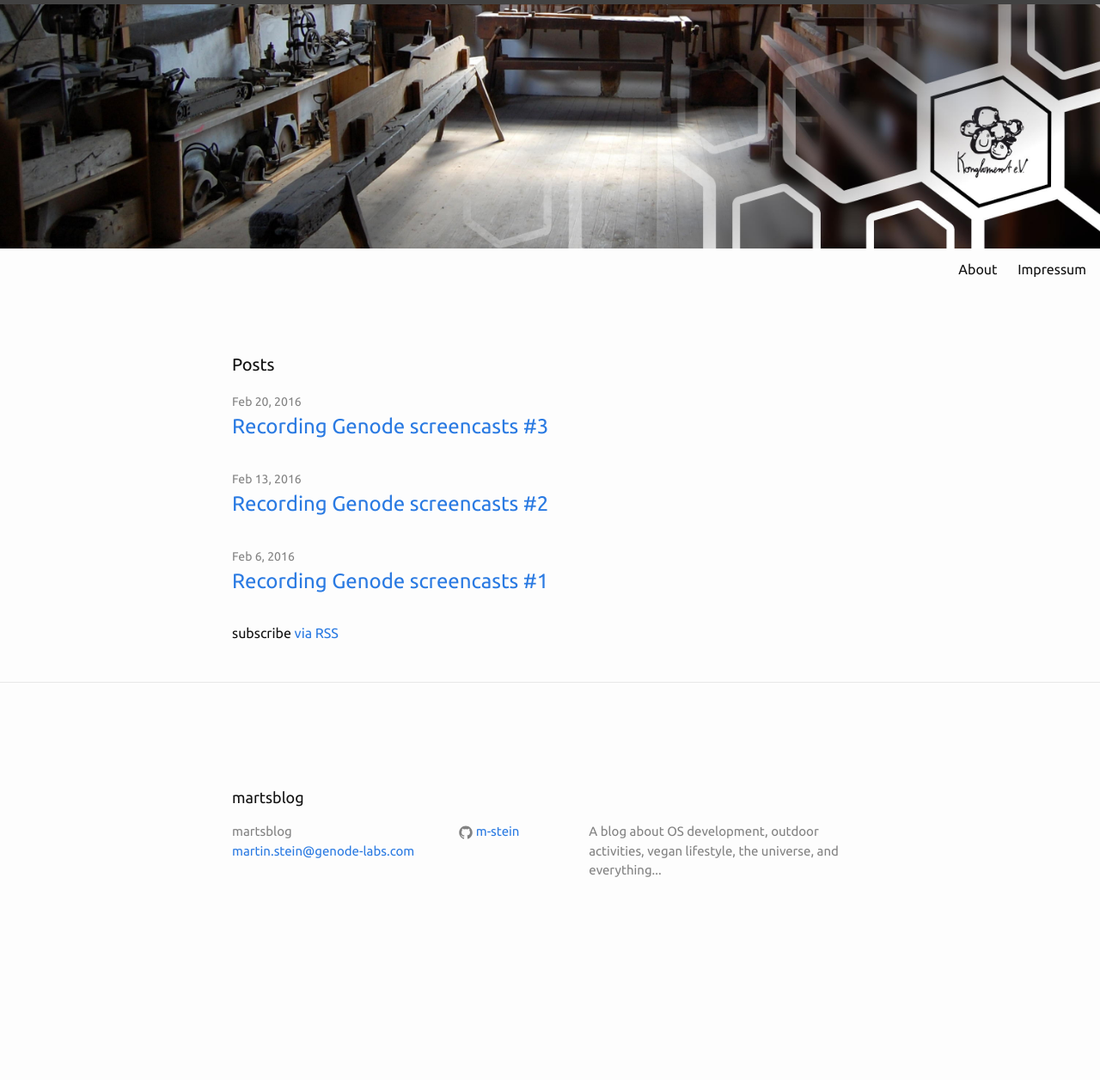
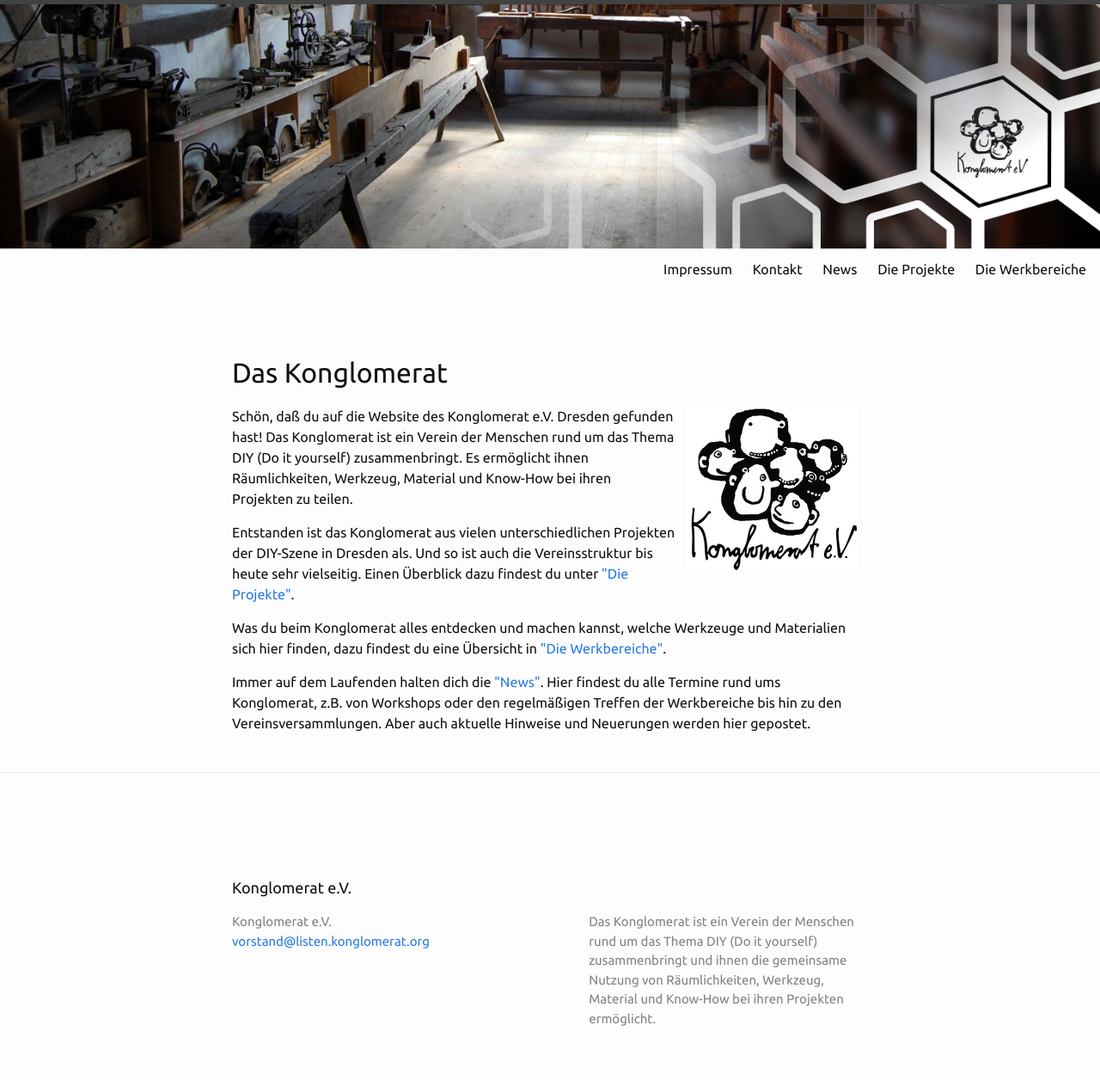
Before and after one commit to konglomerat-org/konglomerat-org.github.io, a Jekyll site: the page built from index.html, in a window 1280 px wide. Shown: the whole page at 86% size. Built offline with Jekyll 4.4.1, drawn with Linux system fonts in a browser that asks for light colours; nearby versions of some CDN libraries; before the commit the page ends 1084 px from its top, so only the background shows below that.

Commit message:
finish prototype

```diff
--- a/_config.yml
+++ b/_config.yml
@@ -6,14 +6,16 @@
 # 'jekyll serve'. If you change this file, please restart the server process.
 
 # Site settings
-title: martsblog
-email: martin.stein@genode-labs.com
+title: Konglomerat e.V.
+email: vorstand@listen.konglomerat.org
 description: >
-  A blog about OS development, outdoor activities, vegan lifestyle, the
-  universe, and everything...
+  Das Konglomerat ist ein Verein der Menschen rund um das Thema DIY (Do it
+  yourself) zusammenbringt und ihnen die gemeinsame Nutzung von
+  Räumlichkeiten, Werkzeug, Material und Know-How bei ihren Projekten
+  ermöglicht.
 baseurl: "" # the subpath of your site, e.g. /blog
-url: "http://m-stein.github.io" # the base hostname & protocol for your site
-github_username: m-stein
+url: "http://m-stein.github.io/konglomerat.org" # the base hostname & protocol for your site
+github_username:
 
 # Build settings
 markdown: kramdown
--- a/index.html
+++ b/index.html
@@ -4,20 +4,30 @@ layout: default
 
 <div class="home">
 
-  <h1 class="page-heading">Posts</h1>
+<h1 id="projekt-fablab-dresden">Das Konglomerat</h1>
 
-  <ul class="post-list">
-    {% for post in site.posts %}
-      <li>
-        <span class="post-meta">{{ post.date | date: "%b %-d, %Y" }}</span>
-
-        <h2>
-          <a class="post-link" href="{{ post.url | prepend: site.baseurl }}">{{ post.title }}</a>
-        </h2>
-      </li>
-    {% endfor %}
-  </ul>
-
-  <p class="rss-subscribe">subscribe <a href="{{ "/feed.xml" | prepend: site.baseurl }}">via RSS</a></p>
+<p>
+<img src="/img/konglomerat.jpg" alt="img_fr" />
+Schön, daß du auf die Website des Konglomerat e.V. Dresden gefunden hast!
+Das Konglomerat ist ein Verein der Menschen rund um das Thema DIY (Do it
+yourself) zusammenbringt. Es ermöglicht ihnen Räumlichkeiten, Werkzeug,
+Material und Know-How bei ihren Projekten zu teilen.
+</p><p>
+Entstanden ist das
+Konglomerat aus vielen unterschiedlichen Projekten der DIY-Szene in Dresden
+als. Und so ist auch die Vereinsstruktur bis heute sehr vielseitig. Einen
+Überblick dazu findest du unter
+<a href="{{ "/projekte/index.html" | prepend: site.baseurl }}">"Die Projekte"</a>.
+</p><p>
+Was du beim Konglomerat alles entdecken und machen kannst, welche Werkzeuge
+und Materialien sich hier finden, dazu findest du eine Übersicht in
+<a href="{{ "/werkbereiche/index.html" | prepend: site.baseurl }}">"Die Werkbereiche"</a>.
+</p><p>
+Immer auf dem Laufenden halten dich die
+<a href="{{ "/news/index.html" | prepend: site.baseurl }}">"News"</a>.
+Hier findest du alle Termine rund ums Konglomerat, z.B. von Workshops oder den
+regelmäßigen Treffen der Werkbereiche bis hin zu den Vereinsversammlungen. Aber
+auch aktuelle Hinweise und Neuerungen werden hier gepostet.
+</p>
 
 </div>
```
Also changed, not shown: about.md (deleted, +0 -13 lines), dummy_projekt.md (added, +15 -0 lines), dummy_werkbereich.md (added, +15 -0 lines), fablab.md (added, +16 -0 lines), impressum.md (+3 -0 lines), index.md (added, +14 -0 lines), kontakt.md (added, +20 -0 lines), laser.md (added, +16 -0 lines), news.md (added, +54 -0 lines), projekte.md (added, +19 -0 lines), werkbereiche.md (added, +27 -0 lines), img/3dstammtisch.jpg (added), img/arduino.png (added), img/fablab.jpg (added), 4 more files.
